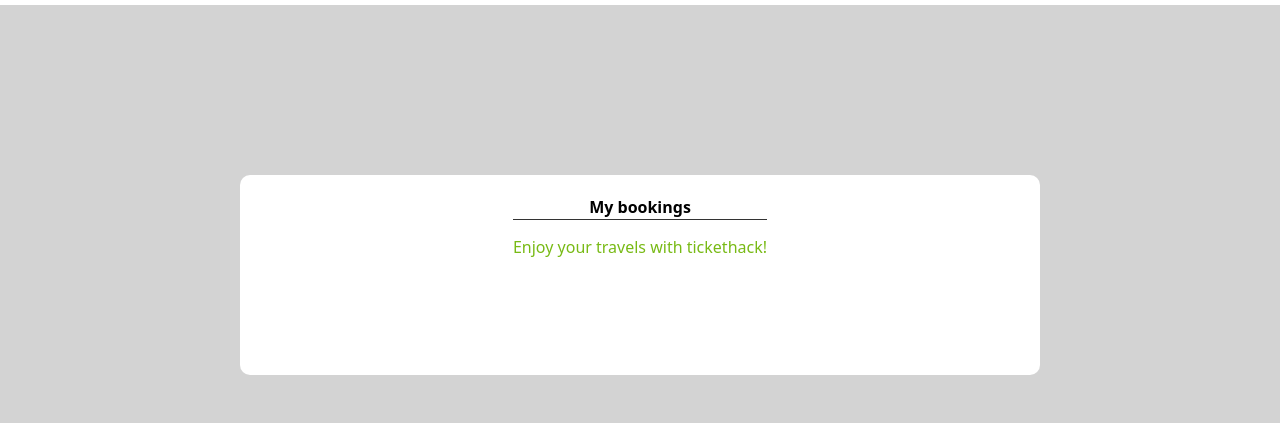
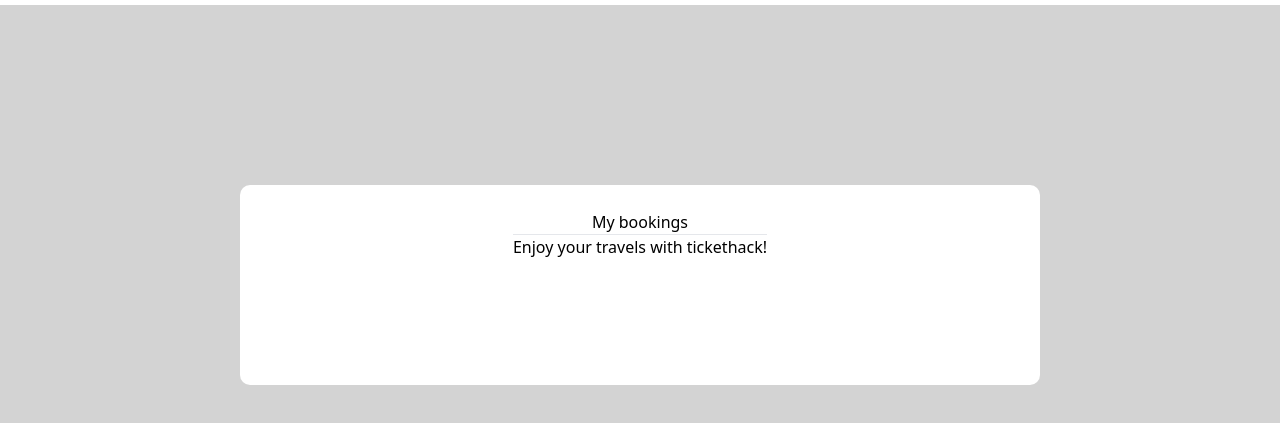
Before and after one commit to thombougithub/tickethack-frontend, a plain HTML site: page bookings.html in a window 1280 px wide. Shown: the part 81-504 px from the top of the page. Drawn offline with nearby package versions, Linux system fonts and the light colour scheme.

Commit message:
recupmain

```diff
--- a/bookings.html
+++ b/bookings.html
@@ -6,7 +6,7 @@
     <meta name="viewport" content="width=device-width, initial-scale=1.0">
     <link rel="stylesheet" href="style.css">
     <link href="https://unpkg.com/tailwindcss@^1.0/dist/tailwind.min.css" rel="stylesheet">
-    <title>Your travels</title>
+    <title>Your carts</title>
 </head>
 <body>
     <header id="header">
@@ -15,14 +15,14 @@
           <a href='./cart.html'><h2>Cart </h2></a>
           <a href='./bookings.html'><h2>Booking</h2></a>
         </div>
-      </header>
-      <content id="contentBookingPage">
-        <div id="containers_booking">
-           <div class="container_booking">
-            <p class="mybookingsblack">My bookings</p>
-            <div class="textbooking">
-            <hr  style="height:1px;border:none;color:#333;background-color:#333;">
-            <h6 class="enjoy">Enjoy your travels with tickethack!</h6>
+    </header>
+    <content id="contentCartPage">
+        <div id="containers_cart">
+           <div class="container_cart">
+            <p>My bookings</p>
+            <div>
+            <hr>
+            <h6>Enjoy your travels with tickethack!</h6>
             </div>
            </div>
      </content>
```
